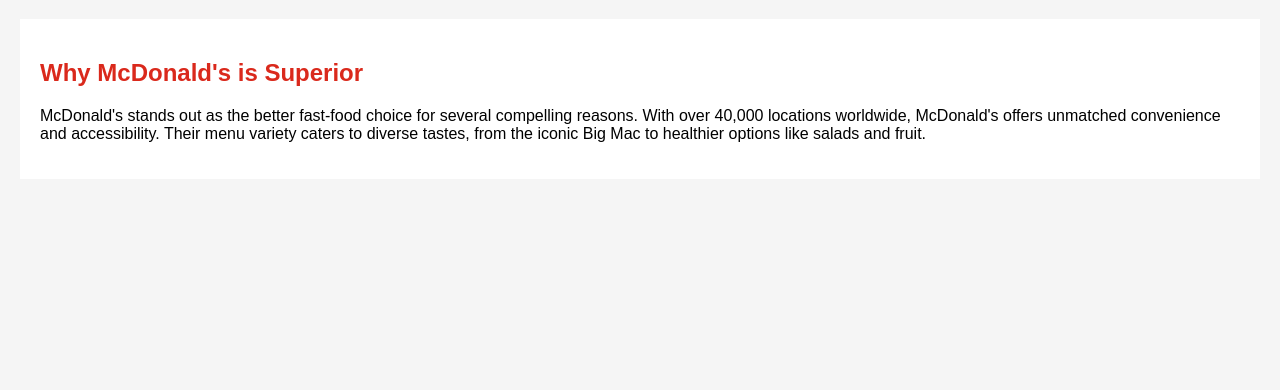
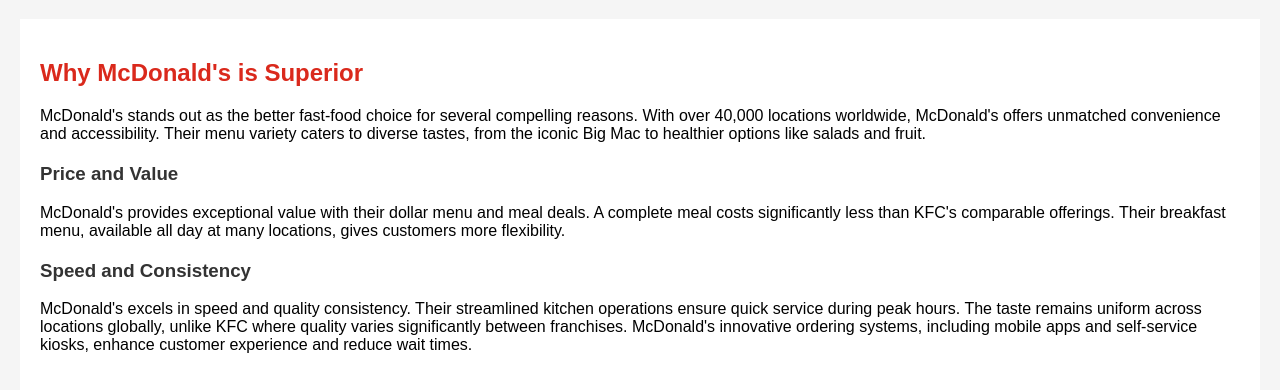
Before and after one commit to mondayran/Midterm, a plain HTML site: page index.html in a window 1280 px wide. Shown: the part 98-488 px from the top of the page. Drawn offline with Linux system fonts and the light colour scheme.

Commit message:
Expand McDonald's argument with price and speed comparisons

```diff
--- a/css/styles.css
+++ b/css/styles.css
@@ -25,3 +25,11 @@ main {
 h2 {
     color: #da291c;
 }
+
+h3 {
+    color: #333;
+}
+
+section {
+    margin: 20px 0;
+}
--- a/index.html
+++ b/index.html
@@ -15,6 +15,16 @@
         <article>
             <h2>Why McDonald's is Superior</h2>
             <p>McDonald's stands out as the better fast-food choice for several compelling reasons. With over 40,000 locations worldwide, McDonald's offers unmatched convenience and accessibility. Their menu variety caters to diverse tastes, from the iconic Big Mac to healthier options like salads and fruit.</p>
+
+            <section>
+                <h3>Price and Value</h3>
+                <p>McDonald's provides exceptional value with their dollar menu and meal deals. A complete meal costs significantly less than KFC's comparable offerings. Their breakfast menu, available all day at many locations, gives customers more flexibility.</p>
+            </section>
+
+            <section>
+                <h3>Speed and Consistency</h3>
+                <p>McDonald's excels in speed and quality consistency. Their streamlined kitchen operations ensure quick service during peak hours. The taste remains uniform across locations globally, unlike KFC where quality varies significantly between franchises. McDonald's innovative ordering systems, including mobile apps and self-service kiosks, enhance customer experience and reduce wait times.</p>
+            </section>
         </article>
     </main>
 </body>
```
